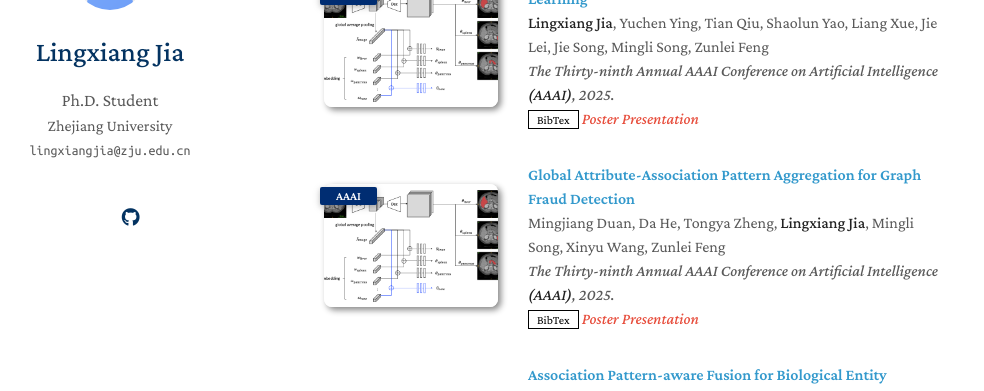
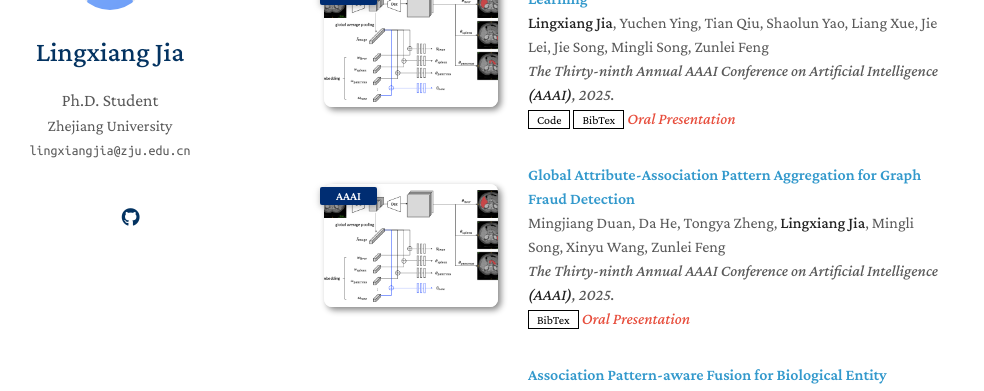
Before and after one commit to hry98kki/hry98kki.github.io, a Jekyll site: the page built from index.md, in a window 1280 px wide and 900 px high, scrolled down 974 px. Shown: the part 150-541 px from the top of the window, without its empty margins (166-1150 px from the left). Built offline with Jekyll 4.4.1, drawn with Linux system fonts in a browser that asks for light colours; nearby versions of some CDN libraries; a style sheet for code colours, icons or effects is not loaded; our own code applies the rules of GitHub Pages for plain Markdown files.

Commit message:
Update publications.yml

```diff
--- a/_data/publications.yml
+++ b/_data/publications.yml
@@ -5,10 +5,10 @@ main:
     conference_short: AAAI
     conference: The Thirty-ninth Annual AAAI Conference on Artificial Intelligence <strong>(AAAI)</strong>, 2025.
     # pdf: https://openreview.net/pdf?id=LI5KmimXbM
-    # code: https://github.com/hry98kki/PatternBERP
+    code: https://github.com/hry98kki/APMP
     bibtex: https://bib.yliu.me/MICCAI23.txt
     image: ./assets/img/teaser_example_2.png
-    notes: Poster Presentation
+    notes: Oral Presentation
 
   - title: Global Attribute-Association Pattern Aggregation for Graph Fraud Detection
     authors: Mingjiang Duan, Da He, Tongya Zheng, <strong>Lingxiang Jia</strong>, Mingli Song, Xinyu Wang, Zunlei Feng
@@ -18,7 +18,7 @@ main:
     # code: https://github.com/hry98kki/PatternBERP
     bibtex: https://bib.yliu.me/MICCAI23.txt
     image: ./assets/img/teaser_example_2.png
-    notes: Poster Presentation
+    notes: Oral Presentation
 
   - title: Association Pattern-aware Fusion for Biological Entity Relationship Prediction
     authors: <strong>Lingxiang Jia</strong>, Yuchen Ying, Zunlei Feng, Zipeng Zhong, Shaolun Yao, Jiacong Hu, Mingjiang Duan, Xingen Wang, Jie Song, Mingli Song
```
